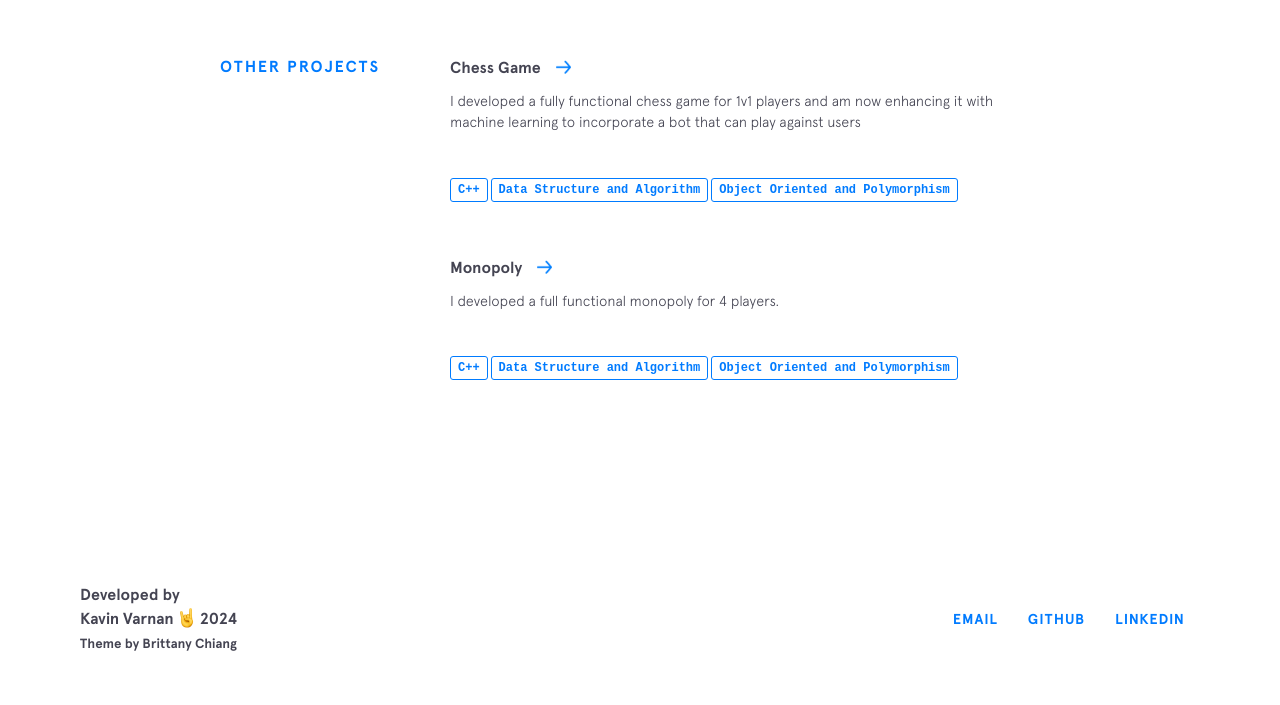
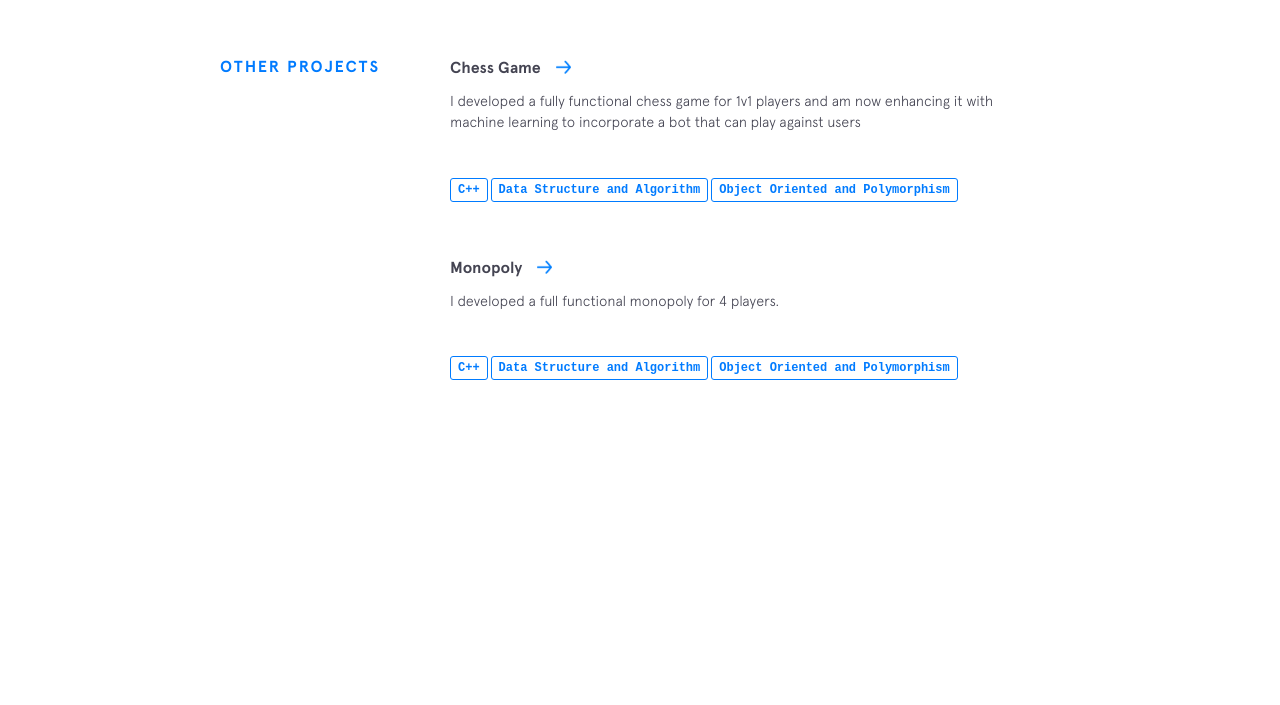
Before and after one commit to henrytran07/henrytran07.github.io, a Gatsby site: page / in a window 1280 px wide. Shown: the part 1993-2698 px from the top of the page. After the commit the page ends 2526 px from the top, so only its background shows below. Built offline with nearby package versions, Linux system fonts and the light colour scheme; Gatsby itself is replaced by a stand-in of ours.

Commit message:
Remove footer

```diff
--- a/src/components/footer/footer.js
+++ b/src/components/footer/footer.js
@@ -15,34 +15,5 @@ const socialData = [
     "url": "https://www.linkedin.com/in/henry-tran-8b6025314/"
   },
 ]
-const Footer = () => (
-  <footer className="footer">
-    <div className="footer__copyright">
-      <div className="top">
-        <span>Developed by&nbsp;</span>
-      </div>
-      <div className="bottom">
-        <span>Kavin Varnan</span>
-        <img className="emoji" src="./images/emojis/rockon.png" alt="emoji"/>
-          <span>2024</span>
-      </div>
-      <div className="bottom credits">
-        <small>
-          Theme by
-          <a href="https://github.com/henrytran07/henrytran07.github.io" rel="noreferrer" target="_blank"> Brittany Chiang</a>
-        </small>
-      </div>
-    </div>
-    <div className="footer__links">
-      {
-        socialData.map((social) => (
-          <a href={social.url} target="_blank" rel="noreferrer" title="{{link.title}}">
-            <span className="text">{social.title}</span>
-          </a>
-        ))
-      }
-    </div>
-  </footer>
-)
 
 export default Footer
--- a/src/components/four-zero-four/four-zero-four.js
+++ b/src/components/four-zero-four/four-zero-four.js
@@ -4,7 +4,7 @@ import "./four-zero-four.scss"
 const FourZeroFour = () => (
   <>
     <body className="not-found">
-      <div className="name">Kavin Varnan</div>
+      <div className="name">Henry Tran</div>
       <img src="../images/emojis/thinking-face.png" alt=""/>
       <h1>Hmmm...</h1>
       <h2>Looks like there's nothing here.<br/>Maybe you should go back <a href="/">home</a>.</h2>
--- a/src/pages/index.js
+++ b/src/pages/index.js
@@ -9,7 +9,6 @@ import Background from "../components/background/background";
 import Skills from "../components/skills/skills";
 import Experience from "../components/experience/experience";
 import OtherProjects from "../components/other-projects/other-projects";
-import Footer from "../components/footer/footer";
 import Scroll from "../components/scroll";
 
 const IndexPage = () => (
@@ -22,7 +21,6 @@ const IndexPage = () => (
     <Skills />
     <Experience />
     <OtherProjects />
-    <Footer />
   </>
 )
 
```
Also changed, not shown: src/img/headshot.jpg (deleted).
